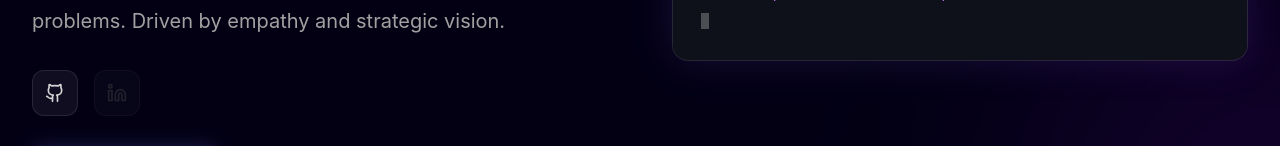
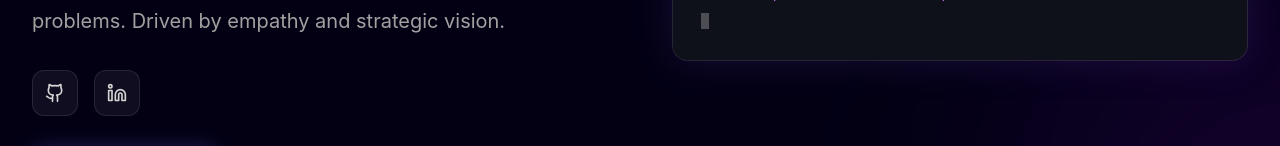
Before and after one commit to Archiev19/Archiev19.github.io, a React (Vite) app: page / in a window 1280 px wide. Shown: the part 580-726 px from the top of the page. Built offline with nearby package versions, Linux system fonts and the light colour scheme.

Commit message:
feat: link linkedin profile

```diff
--- a/src/pages/Home.jsx
+++ b/src/pages/Home.jsx
@@ -125,9 +125,9 @@ const Home = () => {
                             <a href="https://github.com/Archiev19" target="_blank" rel="noopener noreferrer" className="p-3 bg-white/5 border border-white/10 rounded-xl hover:bg-white/10 hover:border-purple-500/50 transition-all text-neutral-300 hover:text-white">
                                 <Github size={20} />
                             </a>
-                            <span className="p-3 bg-white/5 border border-white/10 rounded-xl text-neutral-600 cursor-not-allowed opacity-40" title="LinkedIn coming soon">
+                            <a href="https://www.linkedin.com/in/archiev-kumar-205851136/" target="_blank" rel="noopener noreferrer" className="p-3 bg-white/5 border border-white/10 rounded-xl hover:bg-white/10 hover:border-blue-400/50 transition-all text-neutral-300 hover:text-white" title="LinkedIn Profile">
                                 <Linkedin size={20} />
-                            </span>
+                            </a>
                         </div>
 
                         <div className="flex flex-col sm:flex-row gap-4">
```
